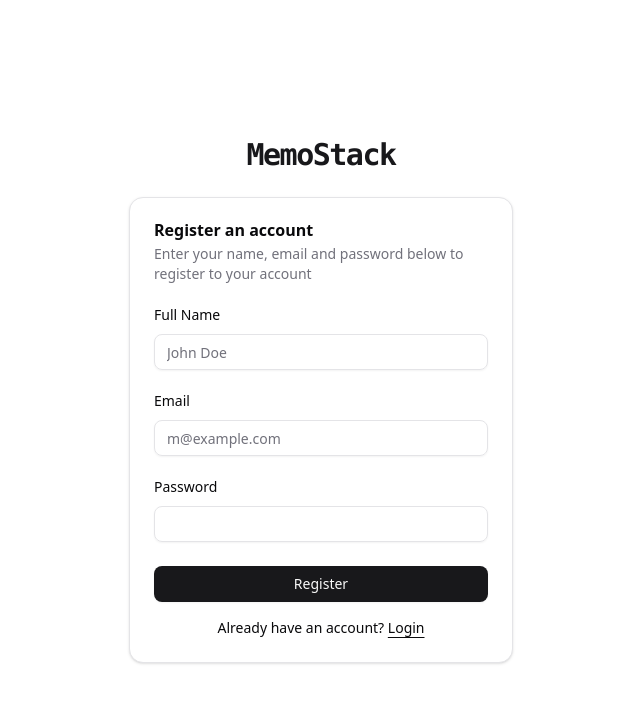
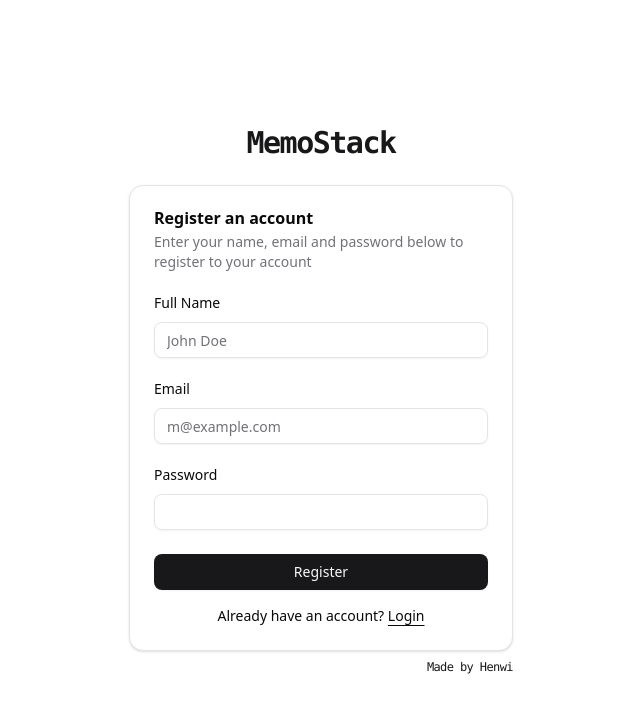
Before and after one commit to henwijames/memo-stack, a React (Vite) app in the folder frontend/: page /register in a window 1280 px wide. Shown: the top 712 px of the page, without its empty margins (319-959 px from the left). Built offline with nearby package versions, Linux system fonts and the light colour scheme; no server answers.

Commit message:
feat: add animated footer message "Made by Henwi" to Login and Register pages

```diff
--- a/frontend/src/pages/LoginPage.jsx
+++ b/frontend/src/pages/LoginPage.jsx
@@ -129,6 +129,14 @@ const LoginPage = () => {
                 </form>
               </CardContent>
             </Card>
+            <Motion.p
+              initial={{ opacity: 0, x: 20 }}
+              animate={{ opacity: 1, x: 0 }}
+              transition={{ duration: 1 }}
+              className="text-xs text-right mt-2 text-primary font-mono tracking-tighter"
+            >
+              Made by Henwi
+            </Motion.p>
           </Motion.div>
         </div>
       </div>
--- a/frontend/src/pages/RegisterPage.jsx
+++ b/frontend/src/pages/RegisterPage.jsx
@@ -150,6 +150,14 @@ const RegisterPage = () => {
                 </form>
               </CardContent>
             </Card>
+            <Motion.p
+              initial={{ opacity: 0, x: 20 }}
+              animate={{ opacity: 1, x: 0 }}
+              transition={{ duration: 1 }}
+              className="text-xs text-right mt-2 text-primary font-mono tracking-tighter"
+            >
+              Made by Henwi
+            </Motion.p>
           </Motion.div>
         </div>
       </div>
```
